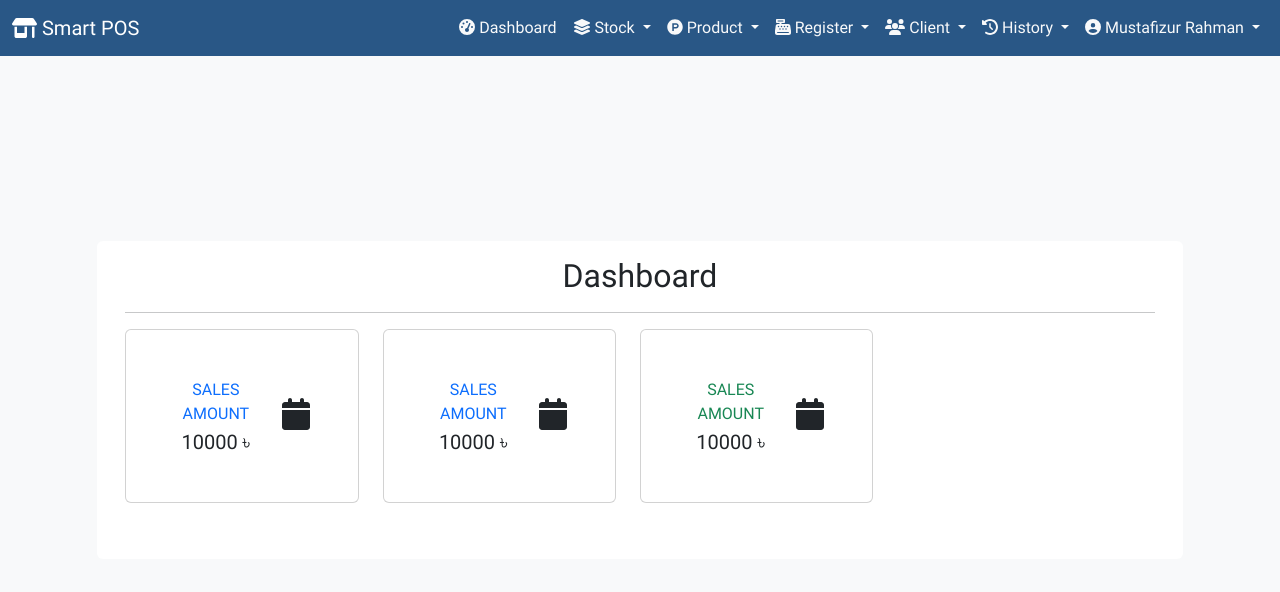
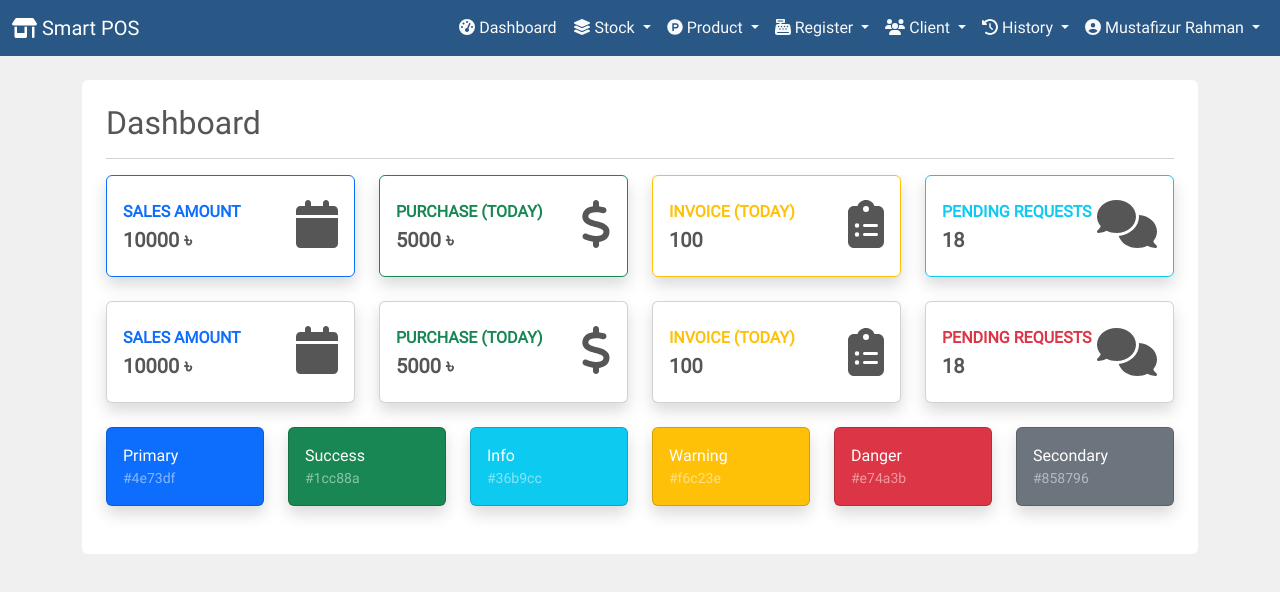
Before and after one commit to musfiz/pos-vue3-vite, a Vue app: page / in a window 1280 px wide. Shown: the top 592 px of the page. Built offline with nearby package versions, Linux system fonts and the light colour scheme.

Commit message:
Dashboard new design created and remove redundant style in css.

```diff
--- a/index.html
+++ b/index.html
@@ -6,7 +6,7 @@
     <meta name="viewport" content="width=device-width, initial-scale=1.0" />
     <title>Smart POS</title>
   </head>
-  <body class="bg-light">
+  <body class="bg-gray">
     <div id="app"></div>
     <script type="module" src="/src/main.ts"></script>
   </body>
--- a/src/App.vue
+++ b/src/App.vue
@@ -3,6 +3,7 @@
 
 <template>
   <div>
+    <main role="main" class="container">
       <nav class="navbar navbar-expand-lg fixed-top navbar-dark bg-dark">
         <div class="container-fluid">
           <router-link class="navbar-brand" to="/"><i class="fas fa-store-alt"></i> Smart POS</router-link>
@@ -83,6 +84,7 @@
         </div>
       </nav>
       <router-view/>
+    </main>
   </div>
 </template>
 
@@ -103,7 +105,10 @@
     background-color: #295786 !important;
   }
 .bg-light{
-    background-color: #f8f9fa !important;
+    background-color: #5b5c5c !important;
+}
+.navbar{
+
 }
 .nav-item .nav-link {
   color: #f8f9fa;
--- a/src/style.css
+++ b/src/style.css
@@ -4,86 +4,26 @@
    url(./assets/fonts/Roboto/Roboto-Regular.woff2) format("woff2");
 }
 
-:root {
-  /* font-family: Inter, system-ui, Avenir, Helvetica, Arial, sans-serif; */
-  line-height: 1.5;
-  font-weight: 500;
-
-  color-scheme: light dark;
-  color: rgba(255, 255, 255, 0.87);
-  background-color: #242424;
-
-  font-synthesis: none;
-  text-rendering: optimizeLegibility;
-  -webkit-font-smoothing: antialiased;
-  -moz-osx-font-smoothing: grayscale;
-  -webkit-text-size-adjust: 100%;
-}
-
 a {
   color: #646cff;
   text-decoration: inherit;
-  font-size: 15px;
-  font-weight: 500px;
+  font-size: 16px;
+}
 
-}
 a:hover {
   color: #535bf2;
 }
 
 body {
   font-family: 'Roboto', sans-serif !important;
-  margin: 0;
-  display: flex;
-  place-items: center;
-  min-width: 320px;
+  font-size: 16px;
+  color: #565656;
+}
+
+.row-height {
   min-height: 100vh;
 }
 
-h1 {
-  font-size: 3.2em;
-  line-height: 1.1;
+.bg-gray{
+  background-color: #f0f0f0;
 }
-
-button {
-  border-radius: 8px;
-  border: 1px solid transparent;
-  padding: 0.6em 1.2em;
-  font-size: 1em;
-  font-weight: 500;
-  font-family: inherit;
-  background-color: #1a1a1a;
-  cursor: pointer;
-  transition: border-color 0.25s;
-}
-button:hover {
-  border-color: #646cff;
-}
-button:focus,
-button:focus-visible {
-  outline: 4px auto -webkit-focus-ring-color;
-}
-
-.card {
-  padding: 2em;
-}
-
-#app {
-  max-width: 1280px;
-  margin: 0 auto;
-  padding: 2rem;
-  text-align: center;
-}
-
-@media (prefers-color-scheme: light) {
-  :root {
-    color: #213547;
-    background-color: #ffffff;
-  }
-  a:hover {
-    color: #747bff;
-  }
-  button {
-    background-color: #f9f9f9;
-  }
-}
--- a/src/views/layouts/Index.vue
+++ b/src/views/layouts/Index.vue
@@ -11,69 +11,190 @@ export default {
 </script>
 
 <template>
-   <main role="main" class="container">
-    <div class="row-height p-3 my-3 bg-white rounded shadow-md">
-      <div class="container">
+    <div>
+        <div class="p-4 bg-white rounded shadow-md" style="margin-top: 80px">
             <div class="row">
                 <div class="col-lg-12 col-sm-6 col-xs-6">
                     <h2>Dashboard</h2>
                     <hr>
                 </div>
-          <div class="row">
-
-            <!-- Earnings (Monthly) Card Example -->
-            <div class="col-xl-3 col-md-6 mb-4">
-              <div class="card text-dark mb-3">
+            </div>
+            <div class="row  mb-4">
+                <div class="col-sm">
+                    <div class="card border-primary shadow h-100 py-2">
                         <div class="card-body">
-                  <div class="row no-gutters align-items-center">
+                            <div class="row g-0">
                                 <div class="col">
-                        <div class="text-xs font-weight-bold text-primary text-uppercase mb-1">Sales Amount</div>
-                        <div class="h5 mb-0 font-weight-bold text-gray-800">10000 ৳</div>
+                                    <div class="text-xs fw-bold text-primary text-uppercase mb-1">Sales Amount</div>
+                                    <div class="h5 mb-0 fw-bold">10000 ৳</div>
                                 </div>
                                 <div class="col-auto">
-                        <i class="fas fa-calendar fa-2x text-gray-300"></i>
+                                    <i class="fas fa-calendar fa-3x text-gray-300"></i>
                                 </div>
                             </div>
                         </div>
                     </div>
                 </div>
-
-            <div class="col-xl-3 col-md-6 mb-4">
-              <div class="card text-dark mb-3">
+                <div class="col-sm">
+                    <div class="card border-success shadow h-100 py-2">
                         <div class="card-body">
-                  <div class="row no-gutters align-items-center">
+                            <div class="row g-0">
                                 <div class="col">
-                        <div class="text-xs fw-bold text-primary text-uppercase mb-1">Sales Amount</div>
-                        <div class="h5 mb-0 font-weight-bold text-gray-800">10000 ৳</div>
+                                    <div class="text-xs fw-bold text-success text-uppercase mb-1">Purchase (Today)</div>
+                                    <div class="h5 mb-0 fw-bold">5000 ৳</div>
                                 </div>
                                 <div class="col-auto">
-                        <i class="fas fa-calendar fa-2x text-gray-300"></i>
+                                    <i class="fas fa-dollar-sign fa-3x text-gray-300"></i>
                                 </div>
                             </div>
                         </div>
                     </div>
                 </div>
-
-            <div class="col-xl-3 col-md-6 mb-4">
-              <div class="card text-dark mb-3">
+                <div class="col-sm">
+                    <div class="card border-warning shadow h-100 py-2">
                         <div class="card-body">
-                  <div class="row no-gutters align-items-center">
-                      <div class="col">
-                        <div class="text-xs fw-bold text-success text-uppercase mb-1">Sales Amount</div>
-                        <div class="h5 mb-0 font-weight-bold text-gray-800">10000 ৳</div>
+                            <div class="row g-0">
+                                <div class="col mr-2">
+                                    <div class="text-xs fw-bold text-warning text-uppercase mb-1">Invoice (Today)</div>
+                                    <div class="h5 mb-0 fw-bold">100</div>
                                 </div>
                                 <div class="col-auto">
-                        <i class="fas fa-calendar fa-2x text-gray-300"></i>
+                                    <i class="fas fa-clipboard-list fa-3x text-gray-300"></i>
+                                </div>
+                            </div>
+                        </div>
+                    </div>
+                </div>
+                <div class="col-sm">
+                    <div class="card border-info shadow h-100 py-2">
+                        <div class="card-body">
+                            <div class="row g-0">
+                                <div class="col mr-2">
+                                    <div class="text-xs fw-bold text-info text-uppercase mb-1">Pending Requests</div>
+                                    <div class="h5 mb-0 fw-bold">18</div>
+                                </div>
+                                <div class="col-auto">
+                                    <i class="fas fa-comments fa-3x"></i>
                                 </div>
                             </div>
                         </div>
                     </div>
                 </div>
             </div>
+            <div class="row  mb-4">
+                <div class="col-sm">
+                    <div class="card shadow h-100 py-2">
+                        <div class="card-body">
+                            <div class="row">
+                                <div class="col">
+                                    <div class="text-xs fw-bold text-primary text-uppercase mb-1">Sales Amount</div>
+                                    <div class="h5 mb-0 fw-bold">10000 ৳</div>
+                                </div>
+                                <div class="col-auto">
+                                    <i class="fas fa-calendar fa-3x text-gray-300"></i>
                                 </div>
                             </div>
                         </div>
-  </main>
+                    </div>
+                </div>
+                <div class="col-sm">
+                    <div class="card shadow h-100 py-2">
+                        <div class="card-body">
+                            <div class="row">
+                                <div class="col">
+                                    <div class="text-xs fw-bold text-success text-uppercase mb-1">Purchase (Today)</div>
+                                    <div class="h5 mb-0 fw-bold">5000 ৳</div>
+                                </div>
+                                <div class="col-auto">
+                                    <i class="fas fa-dollar-sign fa-3x text-gray-300"></i>
+                                </div>
+                            </div>
+                        </div>
+                    </div>
+                </div>
+                <div class="col-sm">
+                    <div class="card border-left-info shadow h-100 py-2">
+                        <div class="card-body">
+                            <div class="row g-0 align-items-center">
+                                <div class="col mr-2">
+                                    <div class="text-xs fw-bold text-warning text-uppercase mb-1">Invoice (Today)</div>
+                                    <div class="h5 mb-0 fw-bold">100</div>
+                                </div>
+                                <div class="col-auto">
+                                    <i class="fas fa-clipboard-list fa-3x text-gray-300"></i>
+                                </div>
+                            </div>
+                        </div>
+                    </div>
+                </div>
+                <div class="col-sm">
+                    <div class="card shadow h-100 py-2">
+                        <div class="card-body">
+                            <div class="row g-0 align-items-center">
+                                <div class="col mr-2">
+                                    <div class="text-xs fw-bold text-danger text-uppercase mb-1">Pending Requests</div>
+                                    <div class="h5 mb-0 fw-bold">18</div>
+                                </div>
+                                <div class="col-auto">
+                                    <i class="fas fa-comments fa-3x"></i>
+                                </div>
+                            </div>
+                        </div>
+                    </div>
+                </div>
+            </div>
+            <div class="row">
+                <div class="col-lg-2 mb-4">
+                    <div class="card bg-primary text-white shadow">
+                        <div class="card-body">
+                            Primary
+                            <div class="text-white-50 small">#4e73df</div>
+                        </div>
+                    </div>
+                </div>
+                <div class="col-lg-2 mb-4">
+                    <div class="card bg-success text-white shadow">
+                        <div class="card-body">
+                            Success
+                            <div class="text-white-50 small">#1cc88a</div>
+                        </div>
+                    </div>
+                </div>
+                <div class="col-lg-2 mb-4">
+                    <div class="card bg-info text-white shadow">
+                        <div class="card-body">
+                            Info
+                            <div class="text-white-50 small">#36b9cc</div>
+                        </div>
+                    </div>
+                </div>
+                <div class="col-lg-2 mb-4">
+                    <div class="card bg-warning text-white shadow">
+                        <div class="card-body">
+                            Warning
+                            <div class="text-white-50 small">#f6c23e</div>
+                        </div>
+                    </div>
+                </div>
+                <div class="col-lg-2 mb-4">
+                    <div class="card bg-danger text-white shadow">
+                        <div class="card-body">
+                            Danger
+                            <div class="text-white-50 small">#e74a3b</div>
+                        </div>
+                    </div>
+                </div>
+                <div class="col-lg-2 mb-4">
+                    <div class="card bg-secondary text-white shadow">
+                        <div class="card-body">
+                            Secondary
+                            <div class="text-white-50 small">#858796</div>
+                        </div>
+                    </div>
+                </div>
+            </div>
+        </div>
+    </div>
 </template>
 <style lang="scss">
 </style>
```
Lines whose indentation alone changed are shown as unchanged.
